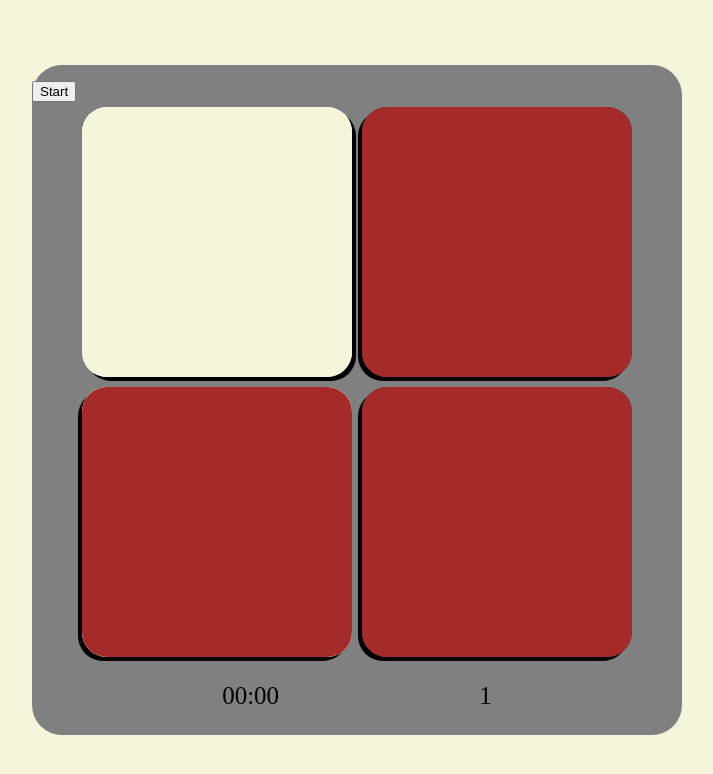
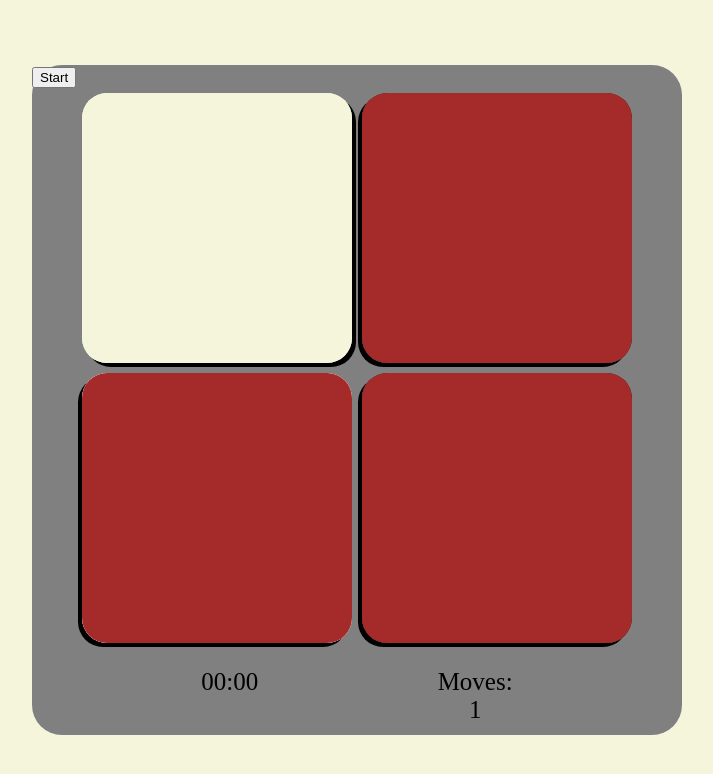
Before and after one commit to fa-rimi/memory-map, a website: page index.html in a window 1280 px wide. Both pictures are taken after a click on the element 500 px from the left and 241 px from the top of the page. Shown: the whole page, without its empty margins (283-996 px from the left). Drawn offline with Linux system fonts and the light colour scheme.

Commit message:
added a span element with an id of moves-counter within the counter div so that it would display the updated moves counter next to moves, not replace moves with the number

```diff
--- a/index.html
+++ b/index.html
@@ -52,7 +52,7 @@
             </div>
             <span>
                 <div id="timer">00:00</div>
-                <div id="counter"><soan> counter: </soan> </div>
+                <div id="counter">Moves: <span id="move-counter"></span></div>
             </span>
 
         </div>
--- a/script.js
+++ b/script.js
@@ -64,8 +64,8 @@ cardsArray.forEach((card) => {
 
 // lock board will lock board so multiple cards cant be flipped and I set it to false because at the beginning of the game no cards will flip until game has started
 let lockBoard = false;
-// going to store the first card thats flipped
-let firstCard;
+let firstCard; // going to store the first card thats flipped
+let moveCounter = 0; // initializing a move counter
 
 // created a call back function for flipCard to actually flip the cards now
 function flipCard() {
@@ -90,9 +90,8 @@ function flipCard() {
  *
  * */
 
-let moveCounter = 0;
 function updateMoveCounter() {
-  const moveCounterElement = document.getElementById("counter");
+  const moveCounterElement = document.getElementById("move-counter");
   moveCounterElement.textContent = moveCounter.toString();
   console.log("Move Counter:", moveCounter);
 }
```
